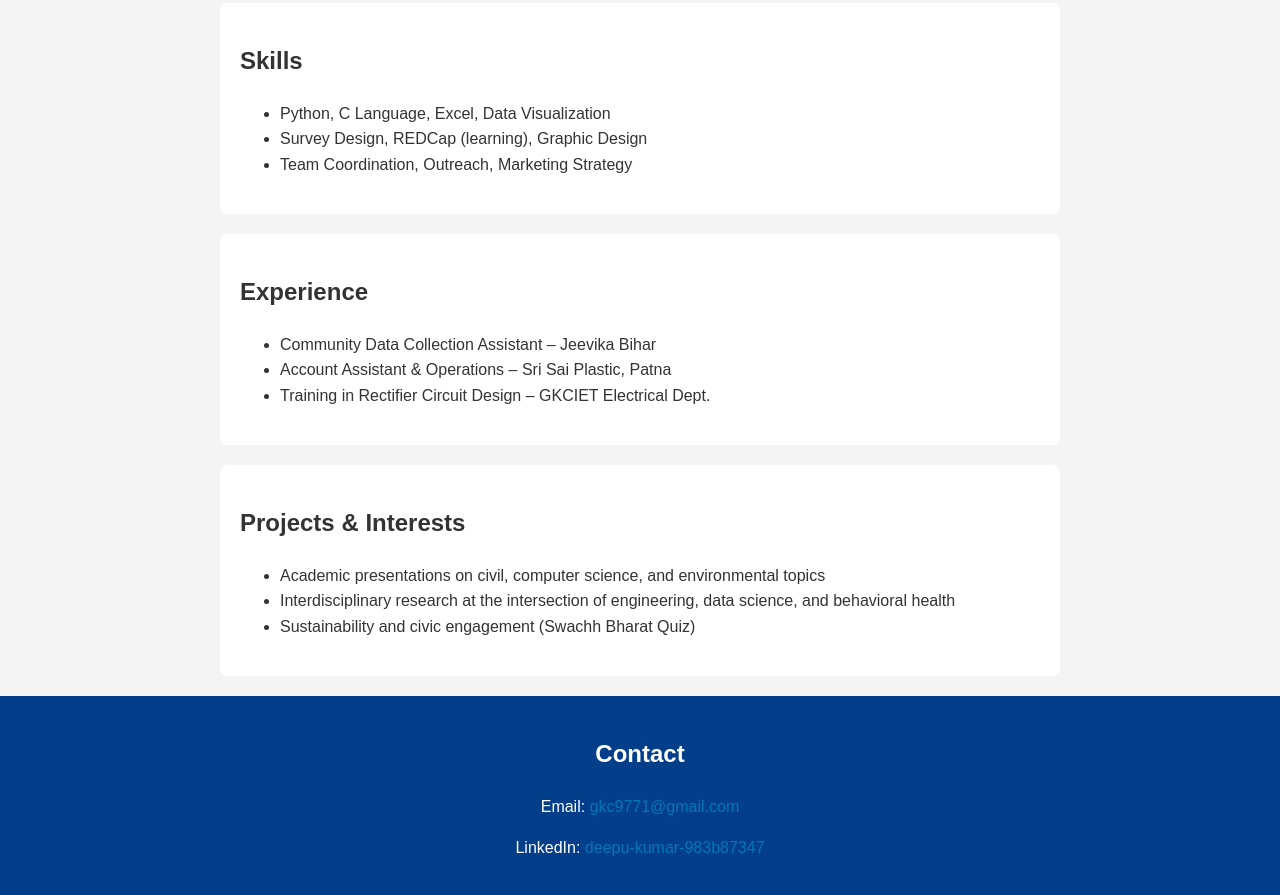
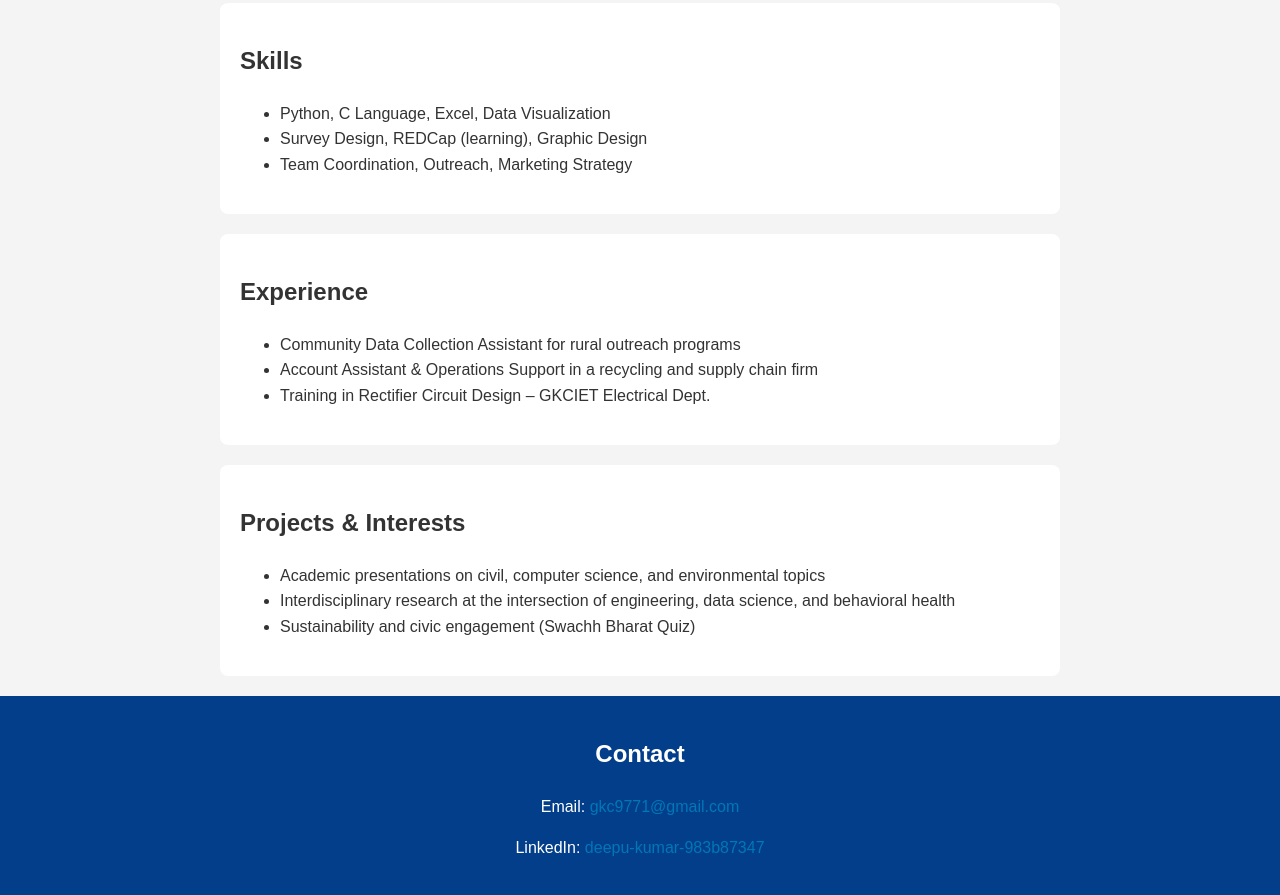
Before and after one commit to deepu-portfolio/deepu-portfolio, a plain HTML site: page index.html in a window 1280 px wide. Shown: the part 813-1708 px from the top of the page. Drawn offline with Linux system fonts and the light colour scheme.

Commit message:
Update index.html

```diff
--- a/index.html
+++ b/index.html
@@ -38,8 +38,9 @@
   <section>
     <h2>Experience</h2>
     <ul>
-      <li>Community Data Collection Assistant – Jeevika Bihar</li>
-      <li>Account Assistant & Operations – Sri Sai Plastic, Patna</li>
+      <li>Community Data Collection Assistant for rural outreach programs</li>
+<li>Account Assistant & Operations Support in a recycling and supply chain firm</li>
+
       <li>Training in Rectifier Circuit Design – GKCIET Electrical Dept.</li>
     </ul>
   </section>
```
